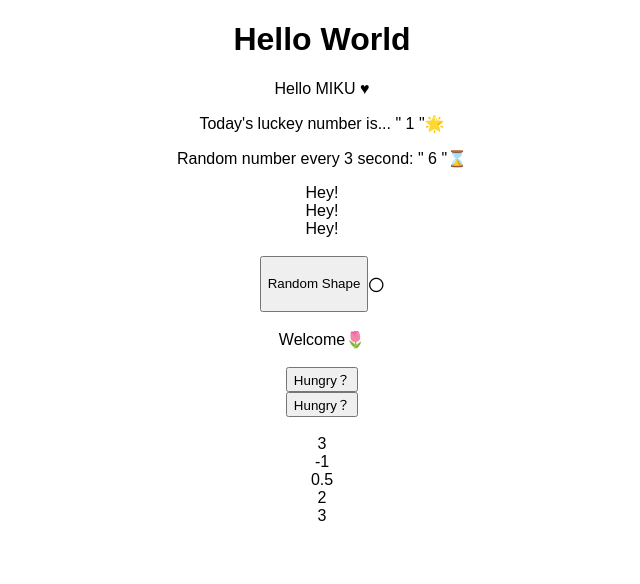
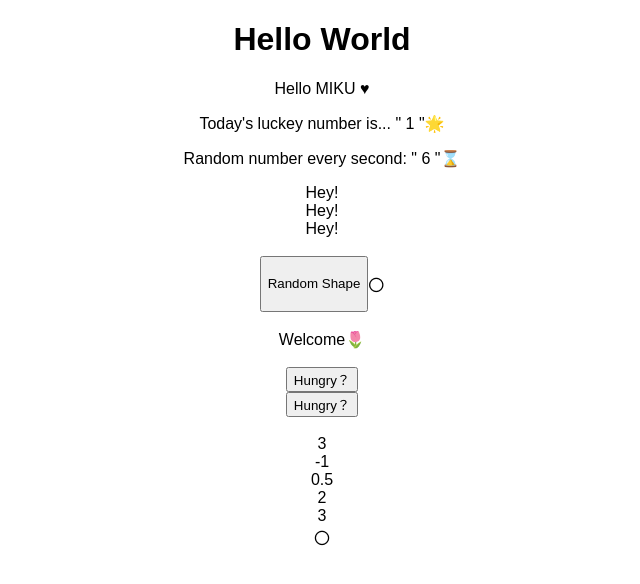
Before and after one commit to mikuweb/React-coding-challenges, a React (Create React App) app: page / in a window 1280 px wide. Shown: the top 584 px of the page, without its empty margins (318-958 px from the left). Built offline with nearby package versions, Linux system fonts and the light colour scheme.

Commit message:
challenge 10 working

```diff
--- a/src/App.js
+++ b/src/App.js
@@ -5,6 +5,7 @@ import { HelloWorld } from "./components/HelloWorld";
 import { NTuple } from "./components/NTuple";
 import { RandomNumber } from "./components/RandomNumber";
 import { RandomNumberAutoUpdate } from "./components/RandomNumberAutoUpdate";
+import { Shape } from "./components/Shape";
 import { Toggle } from "./components/Toggle";
 import { Triple } from "./components/Triple";
 import "./styles.css";
@@ -31,6 +32,7 @@ export default function App() {
       <br />
       <br />
       <AllCalculations a={1} b={2} />
+      <Shape shape={"〇"} />
     </div>
   );
 }
--- a/src/components/RandomNumberAutoUpdate.jsx
+++ b/src/components/RandomNumberAutoUpdate.jsx
@@ -13,5 +13,5 @@ export const RandomNumberAutoUpdate = () => {
     return () => clearInterval(interval);
   }, []);
 
-  return <p>Random number every 3 second: " {randomNumber} "⌛</p>;
+  return <p>Random number every second: " {randomNumber} "⌛</p>;
 };
--- /dev/null
+++ b/src/components/Shape.jsx
@@ -0,0 +1,10 @@
+export const Shape = ({ shape }) => {
+  return <div>{shape}</div>;
+};
+
+// Write a component <Shape shape={shape}>
+// that takes a "shape" prop which can be "circle", "triangle" or "square"
+// and displays either of them.
+
+// Note: You can use an SVG or an image you find online
+// and use the <img /> tag to display it.
```
